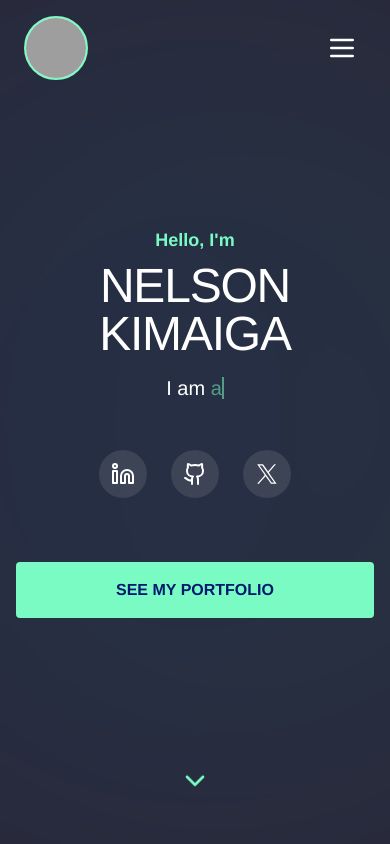
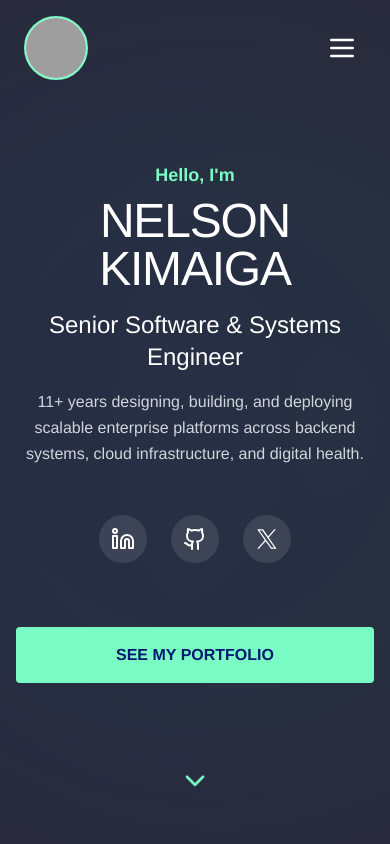
Before and after one commit to nelsonkimaiga/kimaigaportfolio, a React (Vite) app: page / in a window 390 px wide. Shown: the top 844 px of the page. Built offline with nearby package versions, Linux system fonts and the light colour scheme; grey boxes are pictures that could not be loaded.

Commit message:
Updates to portfolio wording and SEO tweaks and additions

```diff
--- a/index.html
+++ b/index.html
@@ -4,14 +4,19 @@
     <meta charset="UTF-8" />
     <meta http-equiv="X-UA-Compatible" content="IE=edge">
     <meta name="viewport" content="width=device-width, initial-scale=1.0">
-    <meta name="description" content="Software Engineer based in Nairobi, Kenya."/>
-    <meta name="keywords" content="Software Engineer, Software Developer, Software development, Java Developer, Java Engineer, Full Stack Developer, Backend Developer"/>
+    <meta name="description" content="11+ years of experience designing, building, and deploying scalable enterprise software across backend architectures, cloud infrastructure, and digital health."/>
+    <meta name="keywords" content="Software Engineer, Senior Software Engineer, Systems Engineer, Software Developer, Software development, Java Developer, Java Engineer, Full Stack Developer, Backend Developer, Cloud Infrastructure, Digital Health"/>
+    <meta name="robots" content="index, follow" />
+    <meta property="og:type" content="website" />
+    <meta property="og:title" content="Nelson Kimaiga | Senior Software & Systems Engineer" />
+    <meta property="og:description" content="11+ years of experience designing, building, and deploying scalable enterprise software across backend architectures, cloud infrastructure, and digital health." />
+    <meta name="twitter:card" content="summary" />
     <link rel="apple-touch-icon" sizes="180x180" href="/apple-touch-icon.png">
     <link rel="icon" type="image/png" sizes="32x32" href="/favicon-32x32.png">
     <link rel="icon" type="image/png" sizes="16x16" href="/favicon-16x16.png">
     <link rel="manifest" href="/site.webmanifest">
     <meta name="viewport" content="width=device-width, initial-scale=1.0" />
-    <title>Nelson Kimaiga</title>
+    <title>Nelson Kimaiga | Senior Software & Systems Engineer</title>
   </head>
   <body>
     <div id="root"></div>
--- a/src/App.tsx
+++ b/src/App.tsx
@@ -1,4 +1,5 @@
 import React, { useState, useEffect } from 'react';
+import { applySEO } from './seo';
 import {
   Linkedin,
   Github,
@@ -141,41 +142,6 @@ const XIcon = ({ size = 24, className = "" }: { size?: number; className?: strin
   </svg>
 );
 
-const TypingEffect = () => {
-  const [text, setText] = useState('');
-  const [isDeleting, setIsDeleting] = useState(false);
-  const [loopNum, setLoopNum] = useState(0);
-  const [typingSpeed, setTypingSpeed] = useState(150);
-
-  const phrases = ["a Versatile Software Engineer"];
-
-  useEffect(() => {
-    const handleTyping = () => {
-      const i = loopNum % phrases.length;
-      const fullText = phrases[i];
-
-      setText(isDeleting
-        ? fullText.substring(0, text.length - 1)
-        : fullText.substring(0, text.length + 1)
-      );
-
-      setTypingSpeed(isDeleting ? 30 : 150);
-
-      if (!isDeleting && text === fullText) {
-        setTimeout(() => setIsDeleting(true), 1000);
-      } else if (isDeleting && text === '') {
-        setIsDeleting(false);
-        setLoopNum(loopNum + 1);
-      }
-    };
-
-    const timer = setTimeout(handleTyping, typingSpeed);
-    return () => clearTimeout(timer);
-  }, [text, isDeleting, loopNum, typingSpeed]);
-
-  return <span className="text-[#7afbc4] border-r-2 border-[#7afbc4] animate-pulse">{text}</span>;
-};
-
 // --- Main Component ---
 
 const App: React.FC = () => {
@@ -185,6 +151,14 @@ const App: React.FC = () => {
   const [formData, setFormData] = useState({ name: '', phone: '', email: '', message: '' });
 
   // Scroll listener for sticky header and scroll-to-top button
+  useEffect(() => {
+    applySEO({
+      title: 'Nelson Kimaiga | Senior Software & Systems Engineer',
+      description: '11+ years of experience designing, building, and deploying scalable enterprise software across backend architectures, cloud infrastructure, and digital health.',
+      robots: 'index, follow',
+    });
+  }, []);
+
   useEffect(() => {
     const handleScroll = () => {
       setIsSticky(window.scrollY > 50);
@@ -272,9 +246,12 @@ const App: React.FC = () => {
           <h1 className="text-white text-5xl md:text-8xl font-thin uppercase tracking-tight mb-4">
             Nelson Kimaiga
           </h1>
-          <h2 className="text-xl md:text-3xl text-white font-light">
-            I am <TypingEffect />
+          <h2 className="text-2xl md:text-4xl text-white font-light mb-4">
+            Senior Software & Systems Engineer
           </h2>
+          <p className="max-w-2xl mx-auto text-base md:text-lg text-gray-300 font-light leading-relaxed">
+            11+ years designing, building, and deploying scalable enterprise platforms across backend systems, cloud infrastructure, and digital health.
+          </p>
 
           <div className="flex gap-6 mt-12 justify-center">
             <a href={SOCIAL_LINKS.linkedin} target="_blank" rel="noopener noreferrer" className="p-3 bg-white/10 rounded-full hover:bg-white transition-all group">
@@ -357,9 +334,11 @@ const App: React.FC = () => {
       <section id="about" className="py-24 bg-[#2a2d38] text-white">
         <div className="max-w-7xl mx-auto px-6 text-center">
           <h3 className="text-4xl md:text-5xl font-light uppercase text-[#7afbc4] mb-8">About Me</h3>
-          <p className="max-w-4xl mx-auto text-xl md:text-2xl font-light text-gray-400 leading-relaxed mb-20">
-            I’m a <span className="text-white font-medium">Software Engineer</span> based in Nairobi, Kenya,
-            building robust solutions for Web and Mobile platforms while advocating for open-source and modern software engineering practices.
+          <p className="max-w-4xl mx-auto text-xl md:text-2xl font-light text-gray-400 text-justify leading-relaxed mb-20">
+            I’m a <span className="text-white font-medium">Senior Software Engineer</span> based in Nairobi, Kenya, with{' '}
+            <span className="text-white font-medium">11+ years of experience</span> building resilient web, mobile, and cloud applications. Specializing in{' '}
+            <span className="text-white font-medium">backend architectures</span>, <span className="text-white font-medium">DevOps</span>, and{' '}
+            <span className="text-white font-medium">digital health solutions</span>, I focus on turning complex technical challenges into scalable, production-ready platforms. When I'm not shipping code, I'm active in the open-source community and sharing technical insights on software design and architecture.
           </p>
 
           <div className="mb-12">
--- a/src/BlogComingSoon.tsx
+++ b/src/BlogComingSoon.tsx
@@ -1,5 +1,6 @@
 import React, { useEffect } from 'react';
 import { Newspaper, Linkedin, Github, ArrowUpRight } from 'lucide-react';
+import { applySEO } from './seo';
 
 const SOCIAL_LINKS = {
   linkedin: 'https://linkedin.com/in/nelsonkimaiga',
@@ -25,7 +26,11 @@ const BlogComingSoon: React.FC = () => {
   const year = new Date().getFullYear();
 
   useEffect(() => {
-    document.title = "The Rhapsody | A developer's shenanigans";
+    applySEO({
+      title: "The Rhapsody | A developer's shenanigans",
+      description: "The Rhapsody — Nelson Kimaiga's developer blog, coming soon.",
+      robots: 'noindex, follow',
+    });
   }, []);
 
   return (
--- /dev/null
+++ b/src/seo.ts
@@ -0,0 +1,34 @@
+type SEOConfig = {
+  title: string;
+  description: string;
+  robots: string;
+  url?: string;
+};
+
+const upsertMeta = (attr: 'name' | 'property', key: string, content: string) => {
+  let el = document.querySelector<HTMLMetaElement>(`meta[${attr}="${key}"]`);
+  if (!el) {
+    el = document.createElement('meta');
+    el.setAttribute(attr, key);
+    document.head.appendChild(el);
+  }
+  el.setAttribute('content', content);
+};
+
+export const applySEO = ({ title, description, robots, url }: SEOConfig) => {
+  const canonicalUrl = url ?? window.location.origin + window.location.pathname;
+
+  document.title = title;
+
+  upsertMeta('name', 'description', description);
+  upsertMeta('name', 'robots', robots);
+
+  upsertMeta('property', 'og:title', title);
+  upsertMeta('property', 'og:description', description);
+  upsertMeta('property', 'og:type', 'website');
+  upsertMeta('property', 'og:url', canonicalUrl);
+
+  upsertMeta('name', 'twitter:card', 'summary');
+  upsertMeta('name', 'twitter:title', title);
+  upsertMeta('name', 'twitter:description', description);
+};
```
